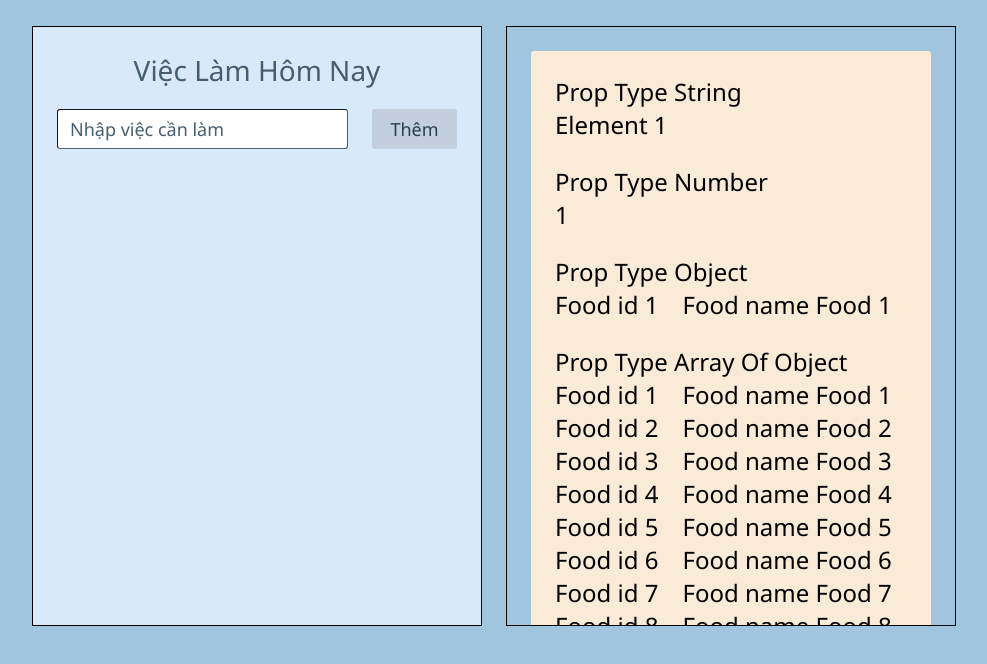
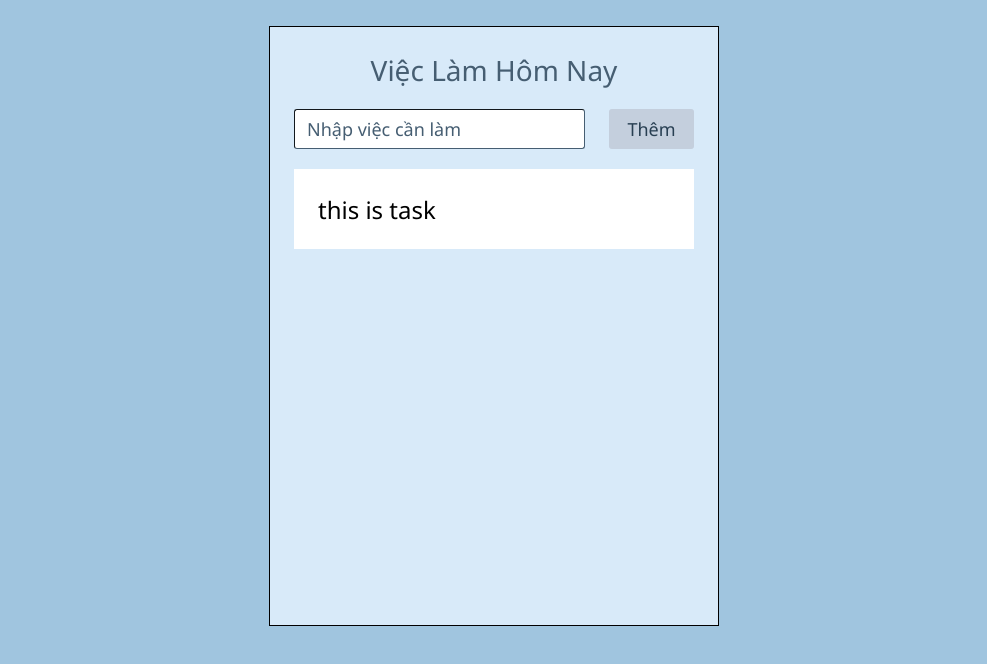
Before and after one commit to tcvduc/to-do-list-vuejs, a Vue app: page / in a window 1280 px wide. Shown: the top 664 px of the page, without its empty margins (146-1133 px from the left). Built offline with nearby package versions, Linux system fonts and the light colour scheme.

Commit message:
Fingure handle task

```diff
--- a/src/App.vue
+++ b/src/App.vue
@@ -26,18 +26,15 @@
 <template>
   <div id="app">
     <KhungSuonToDoList />
-    <FatherElement />
   </div>
 </template>
 
 <script>
 import KhungSuonToDoList from "./components/KhungSuonToDoList.vue";
-import FatherElement from "./onboard/props/FatherElement.vue";
 export default {
   name: "App",
   components: {
     KhungSuonToDoList,
-    FatherElement,
   },
 };
 </script>
--- a/src/components/DanhSachViec.vue
+++ b/src/components/DanhSachViec.vue
@@ -1,11 +1,10 @@
 <style>
 .khungSuon {
-  /* border: 1px solid #000; */
   height: 100%;
   width: 100%;
   padding: 0 24px 24px 24px;
   font-size: 18px;
-  overflow-y: scroll;
+  overflow-y: hidden;
 }
 
 .khungSuon::-webkit-scrollbar {
@@ -23,14 +22,22 @@
 
 <template>
   <div class="khungSuon">
-    <div class="danhSachViec"></div>
+    <div class="danhSachViec">
+      <ThanhViecVue :task="task" />
+    </div>
   </div>
 </template>
 
 <script>
+import ThanhViecVue from "./ThanhViec.vue";
 export default {
-  props: {},
-  components: {},
+  props: {
+    task: String,
+  },
+
+  components: {
+    ThanhViecVue,
+  },
 
   data: () => {
     return {};
--- a/src/components/KhungSuonToDoList.vue
+++ b/src/components/KhungSuonToDoList.vue
@@ -22,19 +22,43 @@
   <div class="khungSuongToDoList">
     <div class="title">Việc Làm Hôm Nay</div>
 
-    <ThanhNhap />
-    <DanhSachViec />
+    <ThanhNhap :handleInputOnKeydown="handleInputOnKeydown" />
+    <DanhSachViec task="this is task" />
   </div>
 </template>
 
 <script>
 import ThanhNhap from "./ThanhNhap.vue";
 import DanhSachViec from "./DanhSachViec.vue";
+
+const classes = {
+  thanhNhap: "thanhNhap",
+};
+
+/**
+ *
+ * @param {KeyboardEvent} event
+ */
+function handleInputOnKeydown(event) {
+  const thanhNhap = window.document.getElementsByClassName(
+    classes.thanhNhap
+  )[0];
+
+  if (event.key === "Enter") {
+    const task = thanhNhap.value;
+    console.log(task);
+    return task;
+  }
+}
+
 export default {
   name: "KhungSuongToDoList",
   components: {
     ThanhNhap,
     DanhSachViec,
   },
+  methods: {
+    handleInputOnKeydown,
+  },
 };
 </script>
--- a/src/components/ThanhNhap.vue
+++ b/src/components/ThanhNhap.vue
@@ -52,11 +52,20 @@
 
 <template>
   <div class="khungSuonThanhNhap">
-    <input class="thanhNhap" type="text" placeholder="Nhập việc cần làm" />
+    <input
+      class="thanhNhap"
+      type="text"
+      placeholder="Nhập việc cần làm"
+      @keydown="handleInputOnKeydown"
+    />
     <button class="nutThem">Thêm</button>
   </div>
 </template>
 
 <script>
-export default {};
+export default {
+  props: {
+    handleInputOnKeydown: Function,
+  },
+};
 </script>
--- a/src/components/ThanhViec.vue
+++ b/src/components/ThanhViec.vue
@@ -4,6 +4,8 @@
   height: 80px;
   background-color: white;
   margin-bottom: 24px;
+  padding: 24px;
+  font-size: 24px;
 }
 
 .thanhViec:last-child {
@@ -12,7 +14,13 @@
 </style>
 
 <template>
-  <div class="thanhViec"></div>
+  <div class="thanhViec">{{ task }}</div>
 </template>
 
-<script></script>
+<script>
+export default {
+  props: {
+    task: String,
+  },
+};
+</script>
```
